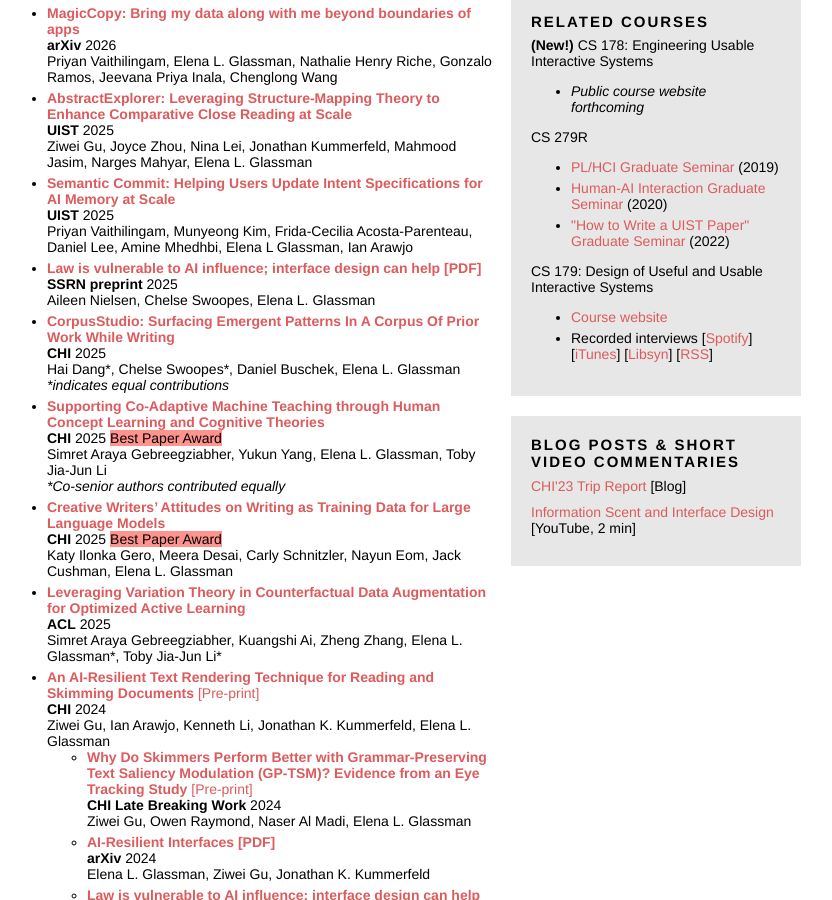
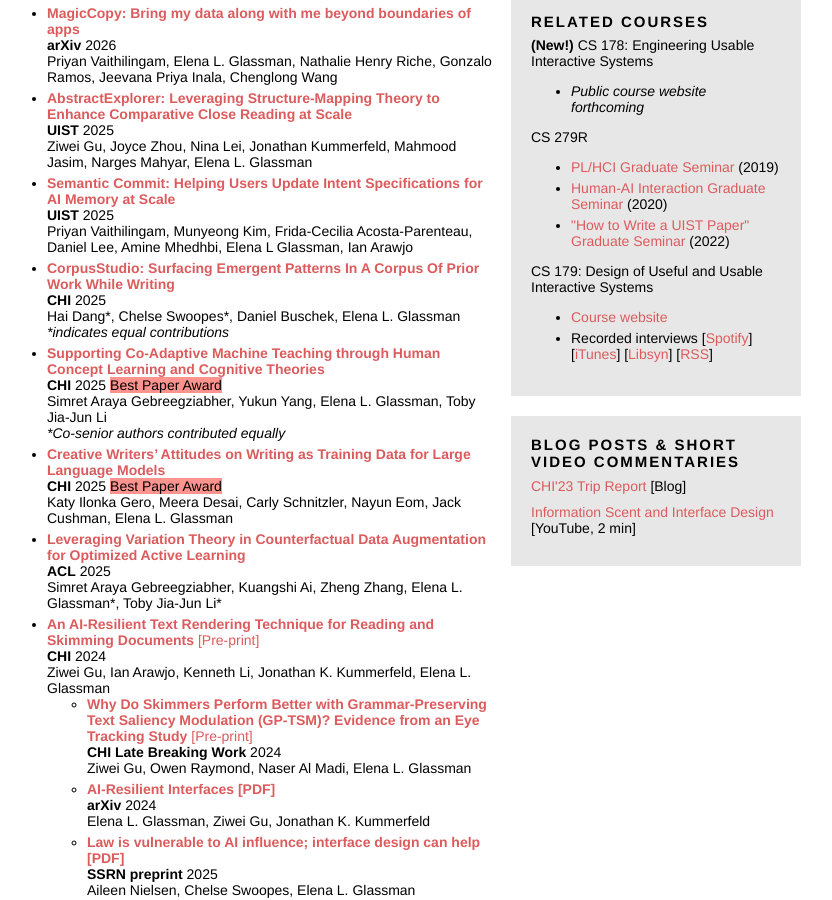
Before and after one commit to eglassman/eglassman.github.io, a Jekyll site: the page built from index.html, in a window 1280 px wide and 900 px high, scrolled down 1131 px. Shown: the whole window, without its empty margins (236-1068 px from the left). Built offline with Jekyll 4.4.1, drawn with Linux system fonts in a browser that asks for light colours.

Commit message:
removed duplicate

```diff
--- a/index.html
+++ b/index.html
@@ -121,10 +121,10 @@
           <br/><b>UIST</b> 2025
           <br/>Priyan Vaithilingam, Munyeong Kim, Frida-Cecilia Acosta-Parenteau, Daniel Lee, Amine Mhedhbi, Elena L Glassman, Ian Arawjo
         </li>
-        <li><a href="https://papers.ssrn.com/sol3/papers.cfm?abstract_id=5387231"><b>Law is vulnerable to AI influence; interface design can help</b></a> <a href="papers/law_is_vulnerable_SSRN.pdf"><b>[PDF]</b></a>
+        <!-- <li><a href="https://papers.ssrn.com/sol3/papers.cfm?abstract_id=5387231"><b>Law is vulnerable to AI influence; interface design can help</b></a> <a href="papers/law_is_vulnerable_SSRN.pdf"><b>[PDF]</b></a>
           <br/><b>SSRN preprint</b> 2025
           <br/>Aileen Nielsen, Chelse Swoopes, Elena L. Glassman
-        </li>
+        </li> -->
         <li><a href="papers/corpusstudio.pdf"><b>CorpusStudio: Surfacing Emergent Patterns In A Corpus Of Prior Work While Writing</b></a>
           <br/><b>CHI</b> 2025
           <br/>Hai Dang*, Chelse Swoopes*, Daniel Buschek, Elena L. Glassman
```
